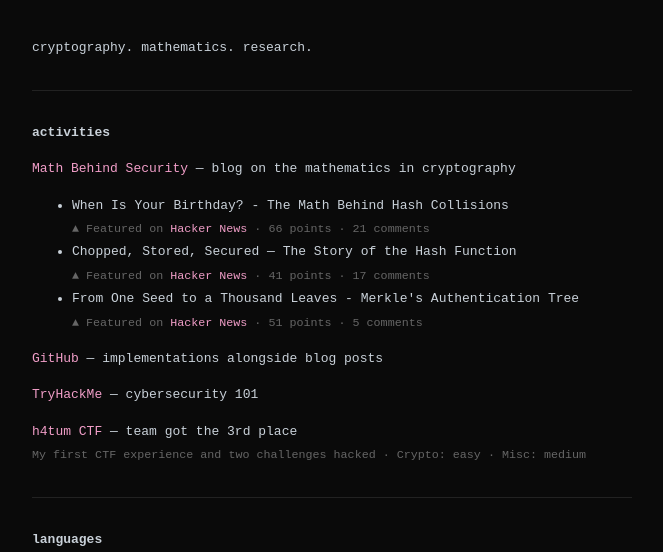
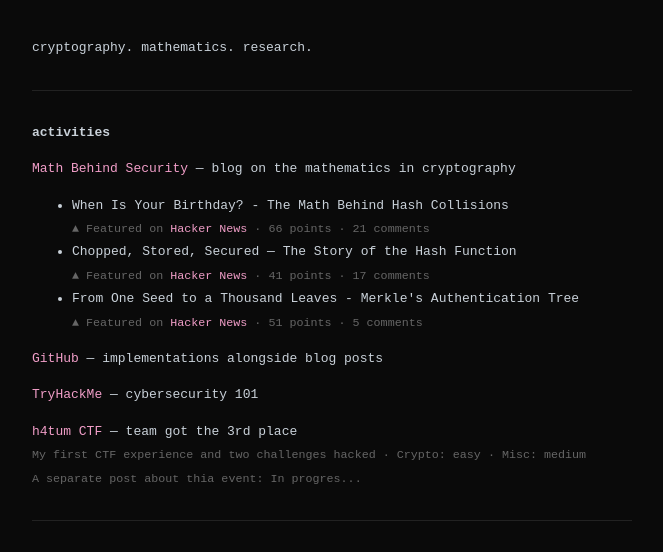
Before and after one commit to 0xkrt26/portfolio, a plain HTML site: page index.html in a window 1280 px wide. Shown: the part 188-740 px from the top of the page, without its empty margins (308-971 px from the left). Drawn offline with Linux system fonts and the light colour scheme.

Commit message:
Update index.html

```diff
--- a/index.html
+++ b/index.html
@@ -72,6 +72,9 @@
      <br><span class="dim">
       My first CTF experience and two challenges hacked · Crypto: easy · Misc: medium
     </span>
+    <br><span class="dim">
+      A separate post about thia event: In progres...
+    </span>
   </p>
 
 
```
